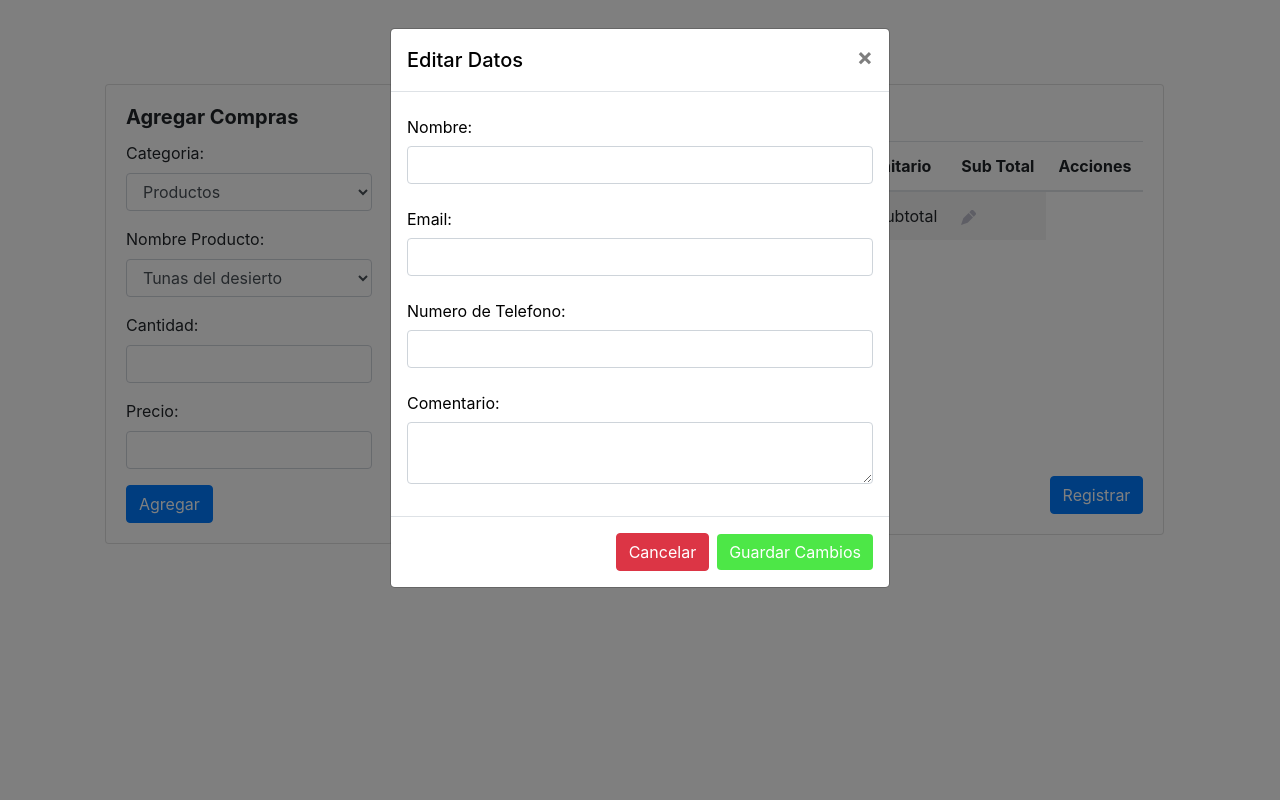
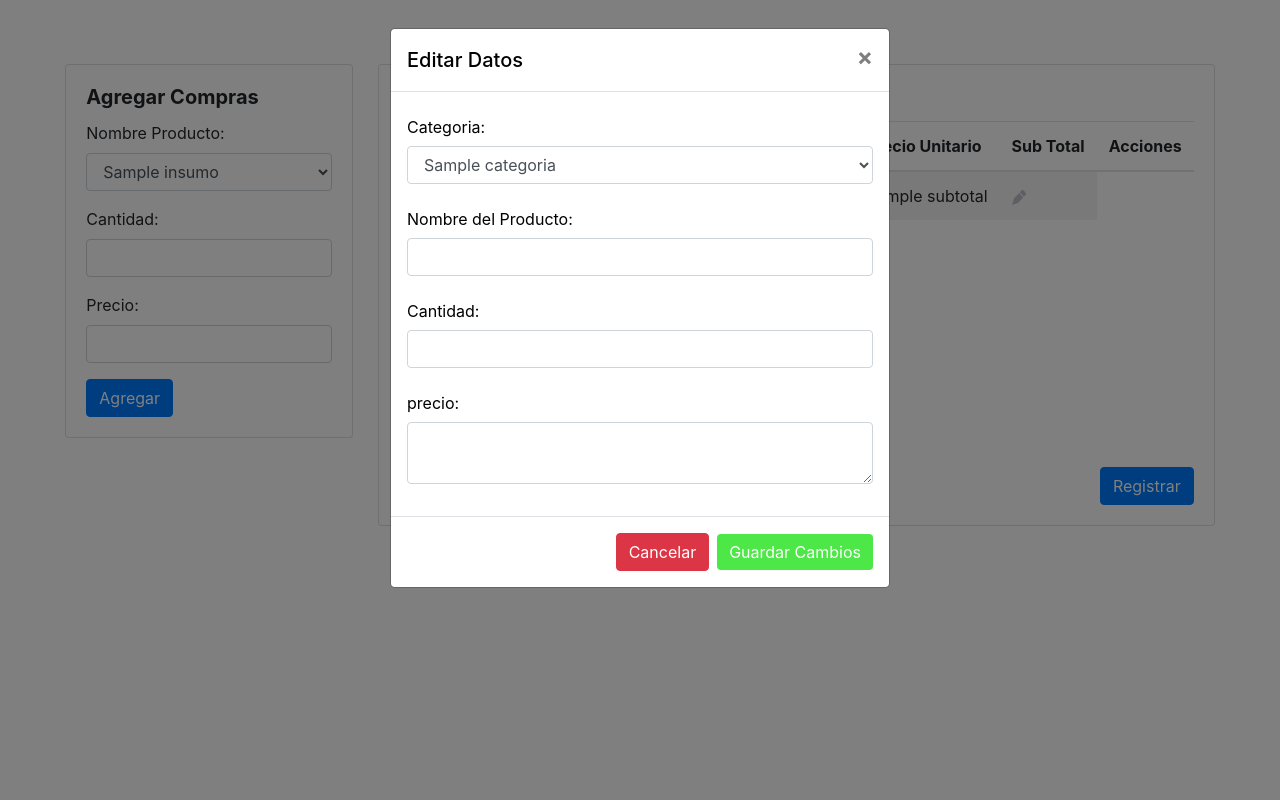
Before and after one commit to alvaro004/proyectovivero, a Django app: template templatedjango/apptemplate/templates/compras.html in a window 1280 px wide, after a click that opens the changed part. Run offline with Django 3.2, Linux system fonts and the light colour scheme; the template is opened without the code that fills it: most values are stand-ins (such as "Sample title", 1, 10 or a date in 2020); some libraries are stand-ins or nearby versions.

Commit message:
cambios en la vista de compras

```diff
--- a/templatedjango/apptemplate/admin.py
+++ b/templatedjango/apptemplate/admin.py
@@ -5,3 +5,5 @@ from templatedjango.apptemplate.models import *
 
 admin.site.register(Compras)
 admin.site.register(Detalles_compras)
+admin.site.register(Insumos)
+admin.site.register(Insumos_categoria)
--- a/templatedjango/apptemplate/static/css/style.css
+++ b/templatedjango/apptemplate/static/css/style.css
@@ -1,17 +1,19 @@
-.container{
+.contenedor{
     padding-top: 5%;
+    width: fit-content;
+    margin: 0 auto;
 
 }
 
 
 .form{
     display: inline-block;
-    margin: 20px;
+    margin: 0 10px;
 }
 
 .tabla{
     display: inline-block;
-    margin: 20px;
+    margin: 0 10px;
 }
 
 .totales{
--- a/templatedjango/apptemplate/templates/compras.html
+++ b/templatedjango/apptemplate/templates/compras.html
@@ -13,37 +13,53 @@
 
 <body>
 
-    <div class="container">
+  <div class="contenedor">
     <div class="form">
       <div class="card" style="width: 18rem;">
         <div class="card-body">
           <h5 class="card-title"> <strong>Agregar Compras</strong> </h5>
           <form action="" method="POST">
             {% csrf_token %}
-                        <div class="form-group">
+
+            <!-- <div class="form-group">
               <label for="exampleFormControlSelect1">Categoria:</label>
               <select class="form-control" id="exampleFormControlSelect1" name="categoria">
-                                <option value="productos" >Productos</option>
-                                <option value="productos varios" >Productos Varios</option>
+                {% for categorias in categoria  %}
+                <option id="opcion{{categorias.id}}" value="{{categorias.Nombre}}">{{categorias.Nombre}}</option>
+
+                {% endfor %}
+              </select>
+            </div> -->
+
+            <div class="form-group">
+              <label for="exampleFormControlSelect1">Nombre Producto:</label>
+              <select class="form-control" id="exampleFormControlSelect1" name="id_insumo">
+                {% for insumo in insumos  %}
+                <option id="opcion{{insumo.id}}" value="{{insumo.id}}">{{insumo.nombre}}</option>
+
+                {% endfor %}
+
               </select>
             </div>
-                        <div class="form-group">
-                            <label for="exampleFormControlSelect1">Nombre Producto:</label>
-                            <select class="form-control" id="exampleFormControlSelect1" name="nombre_producto">
-                                <option value="tunas del desierto" >Tunas del desierto</option>
-                                <option value="macetas" >Macetas</option>
-                                <option value="abono" >Abono</option>
-                                <option value="arena" >Arena</option>
+
+            <!-- <div class="form-group">
+              <label for="exampleFormControlSelect1">Unidad de Medida:</label>
+              <select class="form-control" id="exampleFormControlSelect1" name="unidad_medida">
+                <option value="kg">Kg</option>
+                <option value="Unidades">Unidades</option>
               </select>
-                        </div>
+            </div> -->
+
             <div class="form-group">
               <label for="exampleInputPassword1">Cantidad:</label>
               <input type="number" class="form-control" id="exampleInputPassword1" name="cantidad">
             </div>
+
             <div class="form-group">
               <label for="exampleInputPassword1">Precio:</label>
               <input type="number" class="form-control" id="exampleInputPassword1" name="precio">
             </div>
+
             <button type="submit" class="btn btn-primary">Agregar</button>
           </form>
         </div>
@@ -58,6 +74,7 @@
               <tr>
                 <th scope="col">Categoria</th>
                 <th scope="col">Producto</th>
+                <th scope="col">Unidad de Medida</th>
                 <th scope="col">Cantidad</th>
                 <th scope="col">Precio Unitario</th>
                 <th scope="col">Sub Total</th>
@@ -71,14 +88,15 @@
 
               <tr>
                 <td>{{compra.id_insumo}}</td>
+                <td>{{compra.unidad_de_medida}}</td>
                 <td>{{compra.cantidad}}</td>
                 <td>{{compra.precio}}</td>
                 <td>{{compra.subtotal}}</td>
 
                 <td style="color: black; text-align: left;">
                   {% load static %}
-                                    <i style="color: white;" type="button" data-toggle="modal"
-                                      data-target="#editar{{compra.id}}"><i><img src="{% static '/assets/icons/icon_edit.svg' %}" alt=""></i></i>
+                  <i style="color: white;" type="button" data-toggle="modal" data-target="#editar{{compra.id}}"><i><img
+                        src="{% static '/assets/icons/icon_edit.svg' %}" alt=""></i></i>
 
                   <div class="modal fade" id="editar{{compra.id}}" tabindex="-1" role="dialog"
                     aria-labelledby="exampleModalLabel" aria-hidden="true">
@@ -94,22 +112,54 @@
                           <form method="POST" action="/editar">
                             {% csrf_token %}
                             <div class="form-group">
-                                                <label for="recipient-name" class="col-form-label">Nombre:</label>
-                                                <input name="nombre" value="{{user.nombre}}" type="text" class="form-control"
-                                                  id="recipient-name">
+                              <!-- <label for="message-text" class="col-form-label">Comentario:</label>
+                                                  <textarea name="comentario" class="form-control"
+                                                  id="message-text">{{user.comentario}}</textarea> -->
+
+                              <label for="turno{{categorias.id}}" class="col-form-label">Categoria:</label>
+                              <select name="turno" id="turno{{categorias.id}}" class="form-control">
+
+                                {% for categorias in categoria  %}
+                                <option id="opcion{{categorias.id}}" value="{{categorias.Nombre}}">{{categorias.Nombre}}
+                                </option>
+
+                                {% endfor %}
+
+
+                              </select>
+
+                              <!-- <script>
+                                                  var select = document.getElementById('opcion1{{user.id}}')
+                                                  var select2 = document.getElementById('opcion2{{user.id}}')
+                                                  select.setAttribute('selected', 'selected')
+                                                  select.innerHTML = '{{user.turno}}'
+                                                  select.value = '{{user.turno}}'
+
+                                                  var turno = select.value
+
+                                                  if (turno == 'mañana') {
+                                                    select2.value = 'tarde'
+                                                    select2.innerHTML = 'tarde'
+                                                    console.log('entro')
+                                                  } else {
+                                                    console.log('entro 2')
+                                                    select2.value = 'mañana'
+                                                    select2.innerHTML = 'mañana'
+                                                  }
+                                                </script> -->
                             </div>
                             <div class="form-group">
-                                                <label for="recipient-name" class="col-form-label">Email:</label>
+                              <label for="recipient-name" class="col-form-label">Nombre del Producto:</label>
                               <input name="email" value="{{user.email}}" type="text" class="form-control"
                                 id="recipient-name">
                             </div>
                             <div class="form-group">
-                                                <label for="recipient-name" class="col-form-label">Numero de Telefono:</label>
+                              <label for="recipient-name" class="col-form-label">Cantidad:</label>
                               <input name="numero" value="{{user.numero}}" type="text" class="form-control"
                                 id="recipient-name">
                             </div>
                             <div class="form-group">
-                                                <label for="message-text" class="col-form-label">Comentario:</label>
+                              <label for="message-text" class="col-form-label">precio:</label>
                               <textarea name="comentario" class="form-control"
                                 id="message-text">{{user.comentario}}</textarea>
                             </div>
```
Also changed, not shown: templatedjango/apptemplate/models.py (+12 -5 lines), templatedjango/apptemplate/views.py (+11 -8 lines), db.sqlite3, templatedjango/apptemplate/migrations/0001_initial.py, templatedjango/apptemplate/migrations/0002_auto_20200924_1815.py (deleted), templatedjango/apptemplate/migrations/0002_auto_20200929_1941.py (added), templatedjango/apptemplate/migrations/0003_auto_20200930_2047.py (added), templatedjango/apptemplate/migrations/0003_detalles_compras.py (deleted), templatedjango/apptemplate/migrations/0004_auto_20200928_2027.py (deleted). Lines whose indentation alone changed are shown as unchanged.
